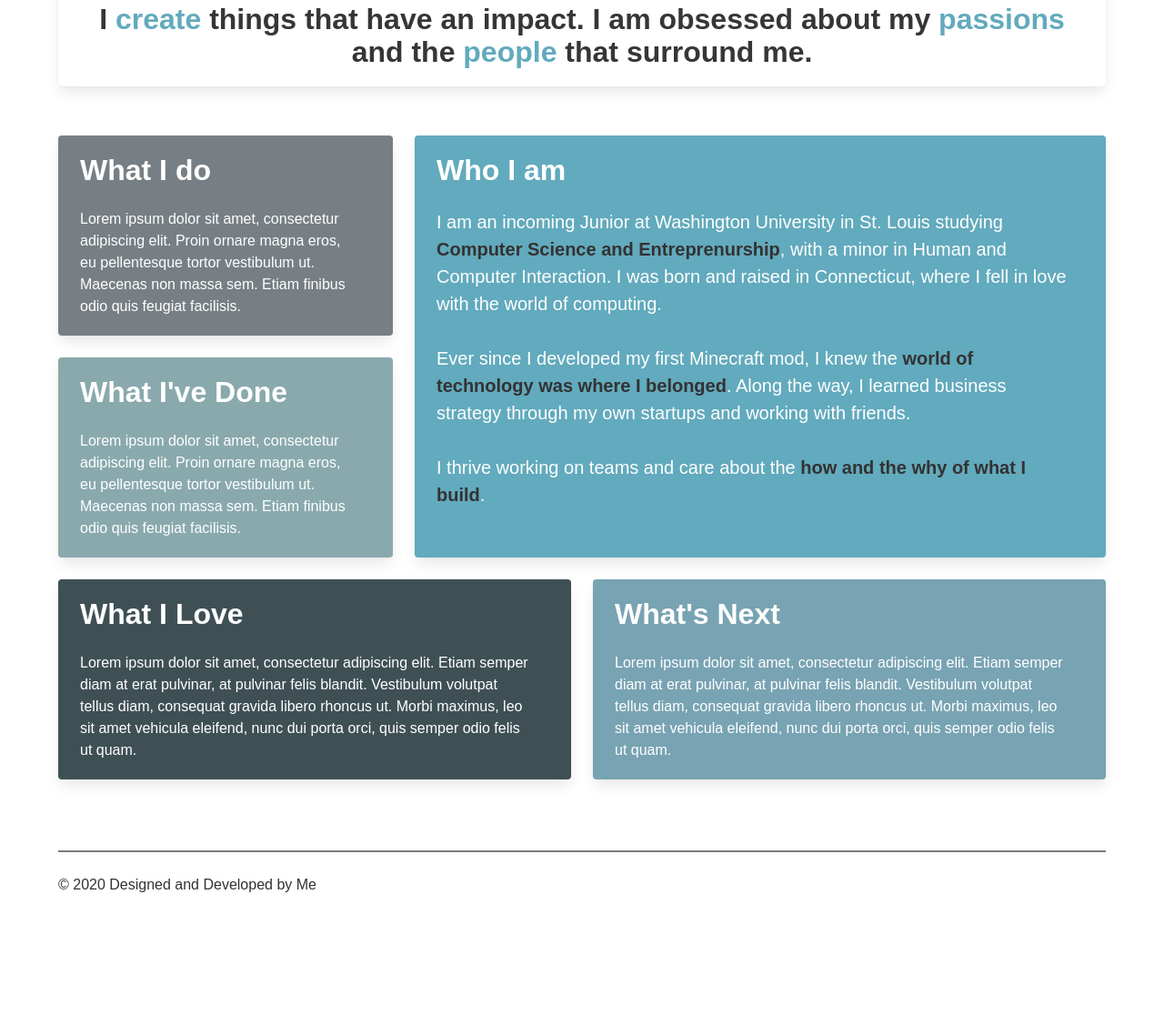
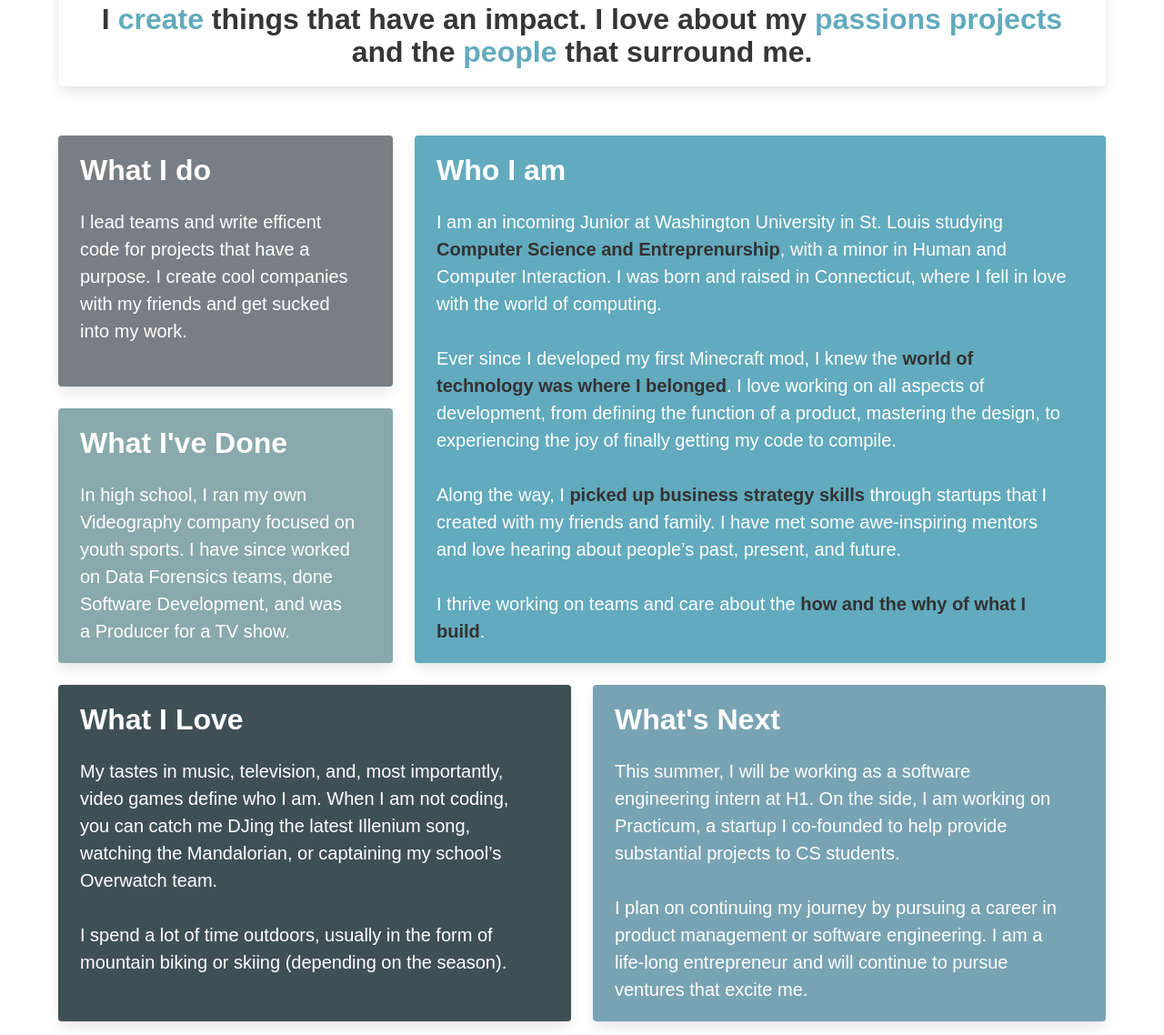
Before and after one commit to wlhunter00/wlhunter00.github.io, a plain HTML site: page index.html in a window 1280 px wide. Shown: the part 592-1730 px from the top of the page at 91% size. Before the commit the page ends 1631 px from the top, so only its background shows below. Drawn offline with nearby package versions, Linux system fonts and the light colour scheme.

Commit message:
about me is done

```diff
--- a/css/styles.css
+++ b/css/styles.css
@@ -86,8 +86,3 @@ hr {
   padding-top: 0;
   padding-bottom: 1.5rem;
 }
-
-.logo:hover {
-  color: rgba(255, 255, 255, 1);
-  box-shadow: 0 5px 15px rgba(97, 168, 186, .4);
-}
--- a/index.html
+++ b/index.html
@@ -76,8 +76,8 @@
           <h1 class="title is-size-3" style="margin-top: 20px;">
             I
             <span class="has-text-primary">create</span> things that have an
-            impact. I am obsessed about my
-            <span class="has-text-primary">passions</span> and the
+            impact. I love about my
+            <span class="has-text-primary">passions projects</span> and the
             <span class="has-text-primary">people</span> that surround me.
           </h1>
         </div>
@@ -91,21 +91,20 @@
         <div class="tile is-4 is-vertical is-parent">
           <div class="tile is-child box notification is-dark-accent">
             <p class="title">What I do</p>
+            <div class="is-size-5">
               <p>
-              Lorem ipsum dolor sit amet, consectetur adipiscing elit. Proin
-              ornare magna eros, eu pellentesque tortor vestibulum ut.
-              Maecenas non massa sem. Etiam finibus odio quis feugiat
-              facilisis.
+                I lead teams and write efficent code for projects that have a purpose. I create cool companies with my friends and get sucked into my work.
               </p>
+            </div>
           </div>
           <div class="tile is-child box notification is-light-accent">
             <p class="title">What I've Done</p>
+            <div class="is-size-5">
               <p>
-              Lorem ipsum dolor sit amet, consectetur adipiscing elit. Proin
-              ornare magna eros, eu pellentesque tortor vestibulum ut.
-              Maecenas non massa sem. Etiam finibus odio quis feugiat
-              facilisis.
+                In high school, I ran my own Videography company focused on youth sports. I have since worked on Data Forensics teams, done Software Development,
+                and was a Producer for a TV show.
               </p>
+            </div>
           </div>
         </div>
         <div class="tile is-parent">
@@ -121,10 +120,11 @@
               <br />
               <p>
                 Ever since I developed my first Minecraft mod, I knew the <span class="has-text-info has-text-weight-bold">world
-                  of technology was where I belonged</span>. Along the way, I learned
-                business strategy through my own startups and working with
-                friends.
+                  of technology was where I belonged</span>. I love working on all aspects of development, from defining the function of a product, mastering the design, to experiencing the joy of finally getting my code to compile.
               </p>
+              <br />
+              <p>Along the way, I <span class="has-text-info has-text-weight-bold">picked up business strategy skills</span> through startups that I created with my friends and family. I have met some awe-inspiring mentors and love hearing about
+                people’s past, present, and future.</p>
               <br />
               <p>
                 I thrive working on teams and care about the <span class="has-text-info has-text-weight-bold">how and the why
@@ -138,25 +138,25 @@
         <div class="tile is-parent">
           <div class="tile is-child box notification is-black-blue">
             <p class="title">What I Love</p>
+            <div class="is-size-5">
               <p>
-              Lorem ipsum dolor sit amet, consectetur adipiscing elit. Etiam
-              semper diam at erat pulvinar, at pulvinar felis blandit.
-              Vestibulum volutpat tellus diam, consequat gravida libero
-              rhoncus ut. Morbi maximus, leo sit amet vehicula eleifend, nunc
-              dui porta orci, quis semper odio felis ut quam.
+                My tastes in music, television, and, most importantly, video games define who I am. When I am not coding, you can catch me DJing the latest Illenium song, watching the Mandalorian, or
+                captaining my school’s Overwatch team.
               </p>
+              <br>
+              <p>I spend a lot of time outdoors, usually in the form of mountain biking or skiing (depending on the season).</p>
+            </div>
           </div>
         </div>
         <div class="tile is-parent">
           <div class="tile is-child box notification is-secondary-blue">
             <p class="title">What's Next</p>
-            <p>
-              Lorem ipsum dolor sit amet, consectetur adipiscing elit. Etiam
-              semper diam at erat pulvinar, at pulvinar felis blandit.
-              Vestibulum volutpat tellus diam, consequat gravida libero
-              rhoncus ut. Morbi maximus, leo sit amet vehicula eleifend, nunc
-              dui porta orci, quis semper odio felis ut quam.
-            </p>
+            <div class="is-size-5">
+              <p>This summer, I will be working as a software engineering intern at H1. On the side, I am working on Practicum, a startup I co-founded to help provide substantial projects
+                to CS students.</p>
+              <br>
+              <p>I plan on continuing my journey by pursuing a career in product management or software engineering. I am a life-long entrepreneur and will continue to pursue ventures that excite me.</p>
+            </div>
           </div>
         </div>
       </div>
```
Lines whose indentation alone changed are shown as unchanged.
